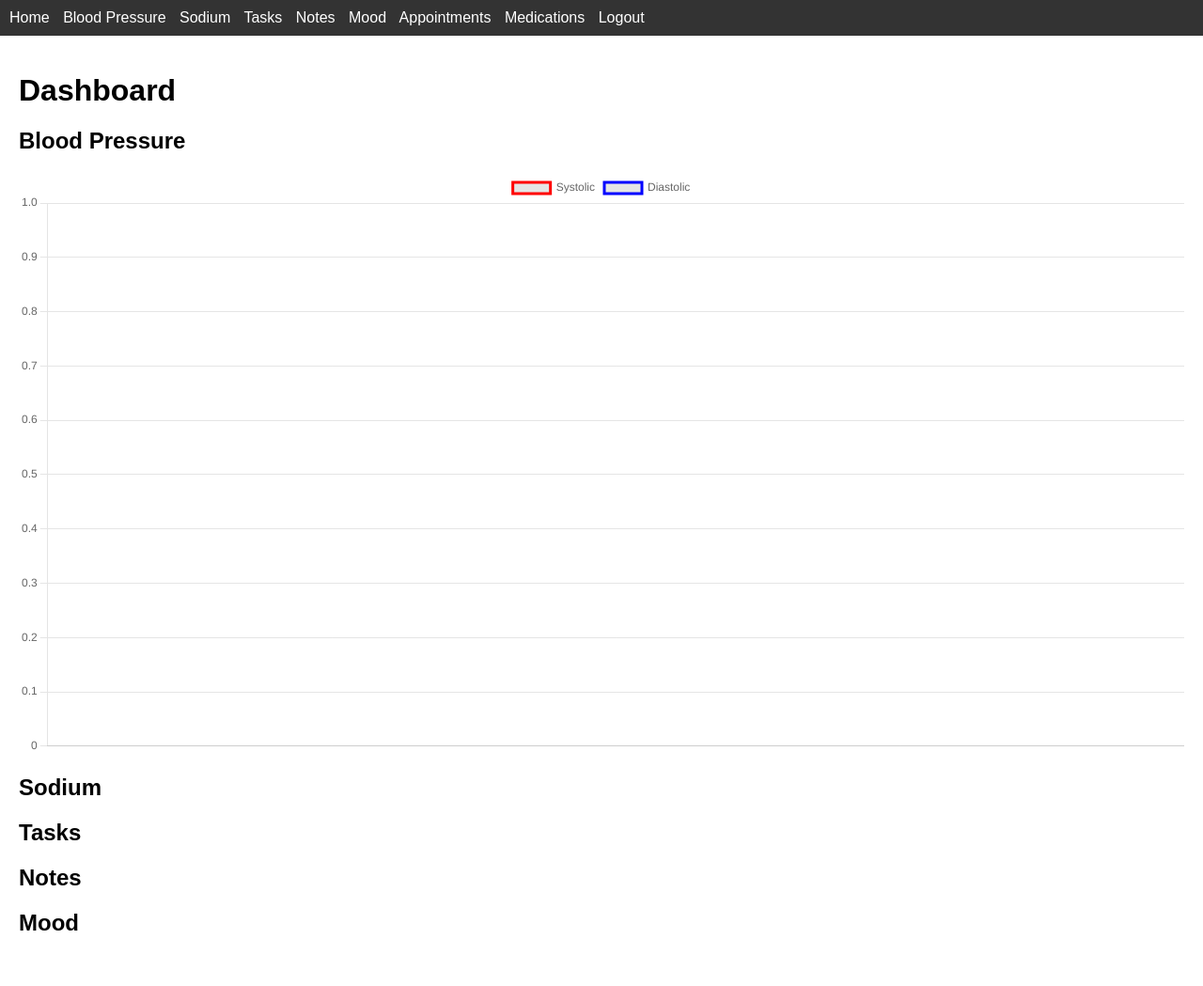
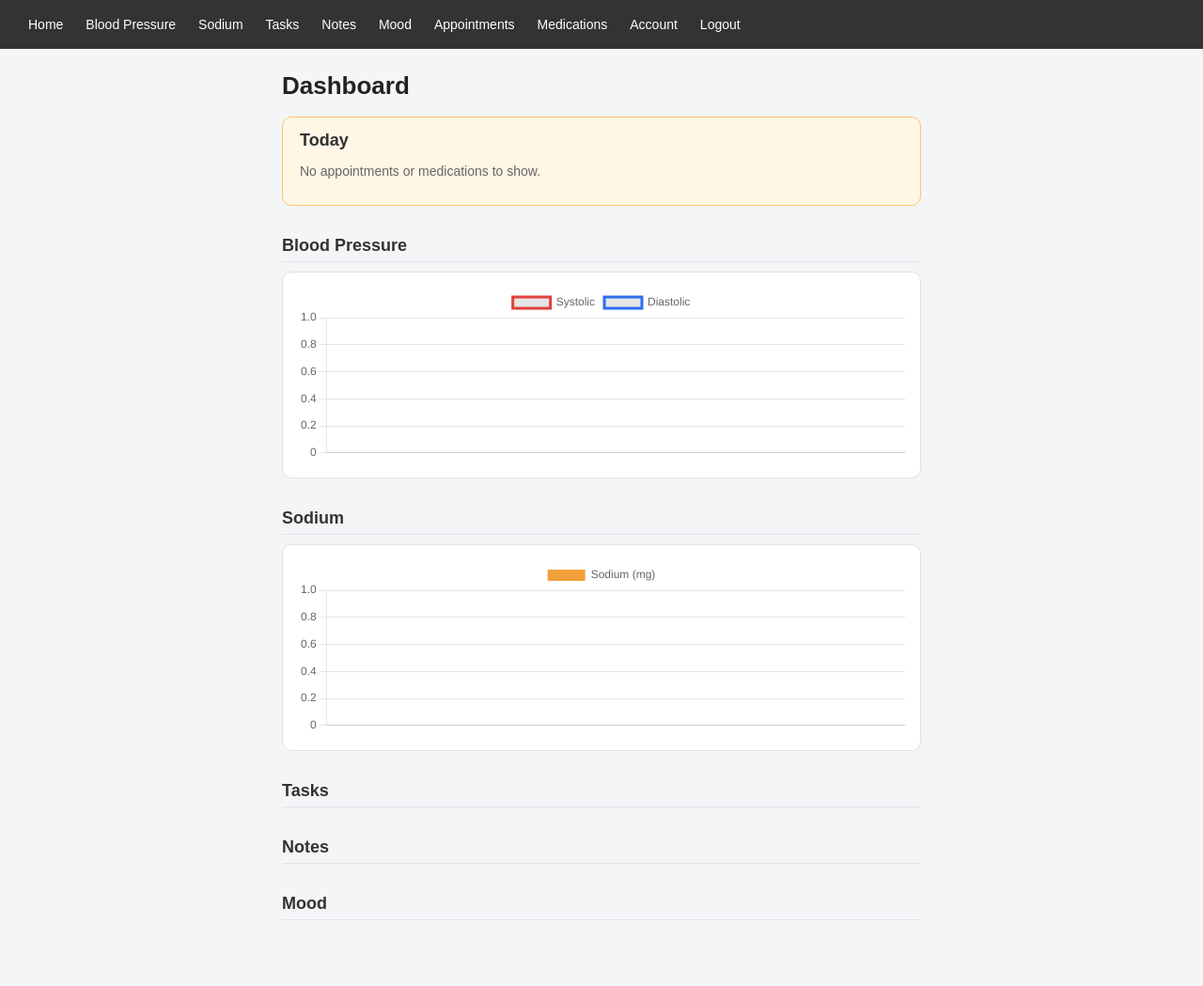
Before and after one commit to wjc1978/parent-dashboard, a Flask app: page / in a window 1280 px wide. Shown: the whole page at 94% size. Before the commit the page ends 990 px from the top, so only its background shows below. Run offline with Flask 3, Linux system fonts and the light colour scheme; the visitor is signed in with stand-in values (Sample User, id 1); data that the repository does not hold is empty.

Commit message:
Add caregiver access, visual reminders, and UI/chart polish
- Caregiver role linked to a parent via a generated share code, with
  all data routes scoped through User.data_owner_id()
- Dashboard "Today" panel surfaces due appointments and medications
- Sodium chart added alongside the BP chart
- Card/form/button styling pass; flash messages now actually render

```diff
--- a/app.py
+++ b/app.py
@@ -1,3 +1,7 @@
+import secrets
+import string
+from datetime import date
+
 from flask import Flask, render_template, redirect, url_for, flash
 from flask_sqlalchemy import SQLAlchemy
 from flask_login import LoginManager, login_user, logout_user, login_required, current_user
@@ -22,6 +26,13 @@ login_manager.login_view = "login"
 def load_user(user_id):
     return User.query.get(int(user_id))
 
+def generate_share_code():
+    alphabet = string.ascii_uppercase + string.digits
+    while True:
+        code = "".join(secrets.choice(alphabet) for _ in range(6))
+        if not User.query.filter_by(share_code=code).first():
+            return code
+
 
 
 
@@ -29,20 +40,29 @@ def load_user(user_id):
 @app.route("/")
 @login_required
 def dashboard():
-    bp_logs = BPLog.query.filter_by(user_id=current_user.id).order_by(BPLog.created_at.desc()).limit(10).all()
-    sodium_logs = SodiumLog.query.filter_by(user_id=current_user.id).order_by(SodiumLog.created_at.desc()).limit(10).all()
-    tasks = Task.query.filter_by(user_id=current_user.id).order_by(Task.date.asc()).all()
-    notes = Note.query.filter_by(user_id=current_user.id).order_by(Note.created_at.desc()).limit(5).all()
-    moods = MoodLog.query.filter_by(user_id=current_user.id).order_by(MoodLog.created_at.desc()).limit(7).all()
+    bp_logs = BPLog.query.filter_by(user_id=current_user.data_owner_id()).order_by(BPLog.created_at.desc()).limit(10).all()
+    sodium_logs = SodiumLog.query.filter_by(user_id=current_user.data_owner_id()).order_by(SodiumLog.created_at.desc()).limit(10).all()
+    tasks = Task.query.filter_by(user_id=current_user.data_owner_id()).order_by(Task.date.asc()).all()
+    notes = Note.query.filter_by(user_id=current_user.data_owner_id()).order_by(Note.created_at.desc()).limit(5).all()
+    moods = MoodLog.query.filter_by(user_id=current_user.data_owner_id()).order_by(MoodLog.created_at.desc()).limit(7).all()
+
+    todays_appointments = Appointment.query.filter_by(user_id=current_user.data_owner_id(), date=date.today()).order_by(Appointment.time.asc()).all()
+    todays_meds = Medication.query.filter_by(user_id=current_user.data_owner_id()).order_by(Medication.time.asc()).all()
 
     chart_logs = list(reversed(bp_logs))
     labels = [log.created_at.strftime("%m-%d") for log in chart_logs]
     systolic = [log.systolic for log in chart_logs]
     diastolic = [log.diastolic for log in chart_logs]
 
+    sodium_chart_logs = list(reversed(sodium_logs))
+    sodium_labels = [log.created_at.strftime("%m-%d") for log in sodium_chart_logs]
+    sodium_amounts = [log.amount_mg for log in sodium_chart_logs]
+
     return render_template("dashboard.html", bp_logs=bp_logs, sodium_logs=sodium_logs,
                            tasks=tasks, notes=notes, moods=moods,
-                           labels=labels, systolic=systolic, diastolic=diastolic)
+                           labels=labels, systolic=systolic, diastolic=diastolic,
+                           sodium_labels=sodium_labels, sodium_amounts=sodium_amounts,
+                           todays_appointments=todays_appointments, todays_meds=todays_meds)
 
 @app.route("/login", methods=["GET","POST"])
 def login():
@@ -61,9 +81,20 @@ def register():
     if form.validate_on_submit():
         if User.query.filter_by(email=form.email.data).first():
             flash("Email already registered")
+        elif form.role.data == "caregiver" and not form.share_code.data.strip():
+            flash("Caregivers must enter a share code")
         else:
             user = User(email=form.email.data,
-                        password=generate_password_hash(form.password.data))
+                        password=generate_password_hash(form.password.data),
+                        role=form.role.data)
+            if form.role.data == "caregiver":
+                parent = User.query.filter_by(share_code=form.share_code.data.strip().upper(), role="parent").first()
+                if not parent:
+                    flash("Invalid caregiver share code")
+                    return render_template("register.html", form=form)
+                user.parent_id = parent.id
+            else:
+                user.share_code = generate_share_code()
             db.session.add(user)
             db.session.commit()
             flash("Registered, please log in")
@@ -76,12 +107,23 @@ def logout():
     logout_user()
     return redirect(url_for("login"))
 
+@app.route("/account")
+@login_required
+def account():
+    parent = None
+    if current_user.role == "caregiver" and current_user.parent_id:
+        parent = User.query.get(current_user.parent_id)
+    caregivers = []
+    if current_user.role == "parent":
+        caregivers = User.query.filter_by(parent_id=current_user.id).all()
+    return render_template("account.html", parent=parent, caregivers=caregivers)
+
 @app.route("/bp", methods=["GET","POST"])
 @login_required
 def bp():
     form = BPForm()
     if form.validate_on_submit():
-        log = BPLog(user_id=current_user.id,
+        log = BPLog(user_id=current_user.data_owner_id(),
                     systolic=form.systolic.data,
                     diastolic=form.diastolic.data)
         db.session.add(log)
@@ -94,7 +136,7 @@ def bp():
 def sodium():
     form = SodiumForm()
     if form.validate_on_submit():
-        log = SodiumLog(user_id=current_user.id,
+        log = SodiumLog(user_id=current_user.data_owner_id(),
                         amount_mg=form.amount_mg.data)
         db.session.add(log)
         db.session.commit()
@@ -106,20 +148,20 @@ def sodium():
 def tasks():
     form = TaskForm()
     if form.validate_on_submit():
-        task = Task(user_id=current_user.id,
+        task = Task(user_id=current_user.data_owner_id(),
                     description=form.description.data,
                     date=form.date.data)
         db.session.add(task)
         db.session.commit()
         return redirect(url_for("tasks"))
-    tasks = Task.query.filter_by(user_id=current_user.id).order_by(Task.date.asc()).all()
+    tasks = Task.query.filter_by(user_id=current_user.data_owner_id()).order_by(Task.date.asc()).all()
     return render_template("tasks.html", form=form, tasks=tasks)
 
 @app.route("/tasks/<int:task_id>/toggle")
 @login_required
 def toggle_task(task_id):
     task = Task.query.get_or_404(task_id)
-    if task.user_id != current_user.id:
+    if task.user_id != current_user.data_owner_id():
         return redirect(url_for("tasks"))
     task.is_done = not task.is_done
     db.session.commit()
@@ -130,11 +172,11 @@ def toggle_task(task_id):
 def notes():
     form = NoteForm()
     if form.validate_on_submit():
-        note = Note(user_id=current_user.id, text=form.text.data)
+        note = Note(user_id=current_user.data_owner_id(), text=form.text.data)
         db.session.add(note)
         db.session.commit()
         return redirect(url_for("notes"))
-    notes = Note.query.filter_by(user_id=current_user.id).order_by(Note.created_at.desc()).all()
+    notes = Note.query.filter_by(user_id=current_user.data_owner_id()).order_by(Note.created_at.desc()).all()
     return render_template("notes.html", form=form, notes=notes)
 
 @app.route("/mood", methods=["GET","POST"])
@@ -142,7 +184,7 @@ def notes():
 def mood():
     form = MoodForm()
     if form.validate_on_submit():
-        log = MoodLog(user_id=current_user.id, mood_value=form.mood_value.data)
+        log = MoodLog(user_id=current_user.data_owner_id(), mood_value=form.mood_value.data)
         db.session.add(log)
         db.session.commit()
         return redirect(url_for("dashboard"))
@@ -154,7 +196,7 @@ def appointments():
     form = AppointmentForm()
     if form.validate_on_submit():
         appt = Appointment(
-            user_id=current_user.id,
+            user_id=current_user.data_owner_id(),
             title=form.title.data,
             date=form.date.data,
             time=form.time.data,
@@ -163,7 +205,7 @@ def appointments():
         db.session.add(appt)
         db.session.commit()
         return redirect(url_for("appointments"))
-    appts = Appointment.query.filter_by(user_id=current_user.id).order_by(Appointment.date.asc()).all()
+    appts = Appointment.query.filter_by(user_id=current_user.data_owner_id()).order_by(Appointment.date.asc()).all()
     return render_template("appointments.html", form=form, appts=appts)
 
 @app.route("/meds", methods=["GET","POST"])
@@ -172,7 +214,7 @@ def meds():
     form = MedicationForm()
     if form.validate_on_submit():
         med = Medication(
-            user_id=current_user.id,
+            user_id=current_user.data_owner_id(),
             name=form.name.data,
             dose=form.dose.data,
             time=form.time.data,
@@ -181,7 +223,7 @@ def meds():
         db.session.add(med)
         db.session.commit()
         return redirect(url_for("meds"))
-    meds = Medication.query.filter_by(user_id=current_user.id).all()
+    meds = Medication.query.filter_by(user_id=current_user.data_owner_id()).all()
     return render_template("meds.html", form=form, meds=meds)
 
 if __name__ == "__main__":
--- a/static/css/style.css
+++ b/static/css/style.css
@@ -1,25 +1,219 @@
+:root {
+  --bg: #f4f5f7;
+  --card: #ffffff;
+  --text: #222;
+  --muted: #666;
+  --border: #e0e2e6;
+  --primary: #2f6fed;
+  --primary-dark: #1f4fbf;
+  --accent: #333;
+  --warn-bg: #fff6e5;
+  --warn-border: #f3c96b;
+}
+
+* {
+  box-sizing: border-box;
+}
+
 body {
   font-family: Arial, sans-serif;
   margin: 0;
   padding: 0;
+  background: var(--bg);
+  color: var(--text);
 }
 
 nav {
-  background: #333;
+  background: var(--accent);
   color: white;
-  padding: 10px;
+  padding: 12px 20px;
+  display: flex;
+  flex-wrap: wrap;
+  gap: 4px;
+  align-items: center;
 }
 
 nav a {
   color: white;
-  margin-right: 10px;
+  padding: 6px 10px;
+  border-radius: 6px;
   text-decoration: none;
+  font-size: 14px;
+}
+
+nav a:hover {
+  background: rgba(255, 255, 255, 0.15);
 }
 
 main {
-  padding: 20px;
+  max-width: 720px;
+  margin: 0 auto;
+  padding: 24px 20px 60px;
 }
 
-h1, h2 {
-  margin-top: 20px;
+h1 {
+  margin-top: 0;
+  font-size: 26px;
 }
+
+h2 {
+  font-size: 18px;
+  color: var(--accent);
+  margin-top: 32px;
+  margin-bottom: 10px;
+  border-bottom: 1px solid var(--border);
+  padding-bottom: 6px;
+}
+
+form {
+  background: var(--card);
+  border: 1px solid var(--border);
+  border-radius: 10px;
+  padding: 18px 20px;
+  margin-bottom: 20px;
+}
+
+form p {
+  margin: 0 0 14px;
+}
+
+form p:last-child {
+  margin-bottom: 0;
+}
+
+label {
+  display: block;
+  font-size: 13px;
+  font-weight: bold;
+  color: var(--muted);
+  margin-bottom: 4px;
+}
+
+input[type="text"],
+input[type="password"],
+input[type="number"],
+input[type="date"],
+select,
+textarea {
+  width: 100%;
+  padding: 8px 10px;
+  border: 1px solid var(--border);
+  border-radius: 6px;
+  font-size: 14px;
+  font-family: inherit;
+  background: white;
+  color: var(--text);
+}
+
+textarea {
+  min-height: 70px;
+  resize: vertical;
+}
+
+input:focus,
+select:focus,
+textarea:focus {
+  outline: none;
+  border-color: var(--primary);
+  box-shadow: 0 0 0 3px rgba(47, 111, 237, 0.15);
+}
+
+input[type="submit"],
+button,
+.btn {
+  background: var(--primary);
+  color: white;
+  border: none;
+  padding: 9px 18px;
+  border-radius: 6px;
+  font-size: 14px;
+  cursor: pointer;
+}
+
+input[type="submit"]:hover,
+button:hover,
+.btn:hover {
+  background: var(--primary-dark);
+}
+
+ul {
+  list-style: none;
+  margin: 0;
+  padding: 0;
+}
+
+li {
+  background: var(--card);
+  border: 1px solid var(--border);
+  border-radius: 8px;
+  padding: 10px 14px;
+  margin-bottom: 8px;
+  font-size: 14px;
+}
+
+li a {
+  color: var(--primary);
+  margin-left: 10px;
+  text-decoration: none;
+  font-size: 13px;
+}
+
+li a:hover {
+  text-decoration: underline;
+}
+
+.reminders {
+  background: var(--warn-bg);
+  border: 1px solid var(--warn-border);
+  border-radius: 10px;
+  padding: 14px 18px;
+  margin-bottom: 24px;
+}
+
+.reminders h2 {
+  margin-top: 0;
+  border-bottom: none;
+  padding-bottom: 0;
+}
+
+.reminders ul li {
+  background: white;
+}
+
+.reminders .empty {
+  color: var(--muted);
+  font-size: 14px;
+}
+
+.chart-box {
+  background: var(--card);
+  border: 1px solid var(--border);
+  border-radius: 10px;
+  padding: 16px;
+  margin-bottom: 12px;
+}
+
+canvas {
+  max-width: 100%;
+}
+
+.flash {
+  background: #fdecea;
+  border: 1px solid #f5c2c0;
+  color: #9c2a25;
+  padding: 10px 14px;
+  border-radius: 8px;
+  margin-bottom: 16px;
+  font-size: 14px;
+}
+
+.share-code {
+  font-family: monospace;
+  font-size: 20px;
+  letter-spacing: 2px;
+  background: var(--card);
+  border: 1px dashed var(--primary);
+  padding: 10px 16px;
+  border-radius: 8px;
+  display: inline-block;
+}
--- a/static/js/charts.js
+++ b/static/js/charts.js
@@ -1,12 +1,11 @@
 document.addEventListener("DOMContentLoaded", () => {
-  const ctx = document.getElementById("bpChart");
-  if (!ctx) return;
+  const bpCtx = document.getElementById("bpChart");
+  if (bpCtx) {
+    const labels = JSON.parse(bpCtx.dataset.labels);
+    const systolic = JSON.parse(bpCtx.dataset.systolic);
+    const diastolic = JSON.parse(bpCtx.dataset.diastolic);
 
-  const labels = JSON.parse(ctx.dataset.labels);
-  const systolic = JSON.parse(ctx.dataset.systolic);
-  const diastolic = JSON.parse(ctx.dataset.diastolic);
-
-  new Chart(ctx, {
+    new Chart(bpCtx, {
       type: "line",
       data: {
         labels: labels,
@@ -14,14 +13,43 @@ document.addEventListener("DOMContentLoaded", () => {
           {
             label: "Systolic",
             data: systolic,
-          borderColor: "red"
+            borderColor: "#e0403d"
           },
           {
             label: "Diastolic",
             data: diastolic,
-          borderColor: "blue"
+            borderColor: "#2f6fed"
           }
         ]
+      },
+      options: {
+        responsive: true,
+        maintainAspectRatio: false
       }
     });
+  }
+
+  const sodiumCtx = document.getElementById("sodiumChart");
+  if (sodiumCtx) {
+    const labels = JSON.parse(sodiumCtx.dataset.labels);
+    const amounts = JSON.parse(sodiumCtx.dataset.amounts);
+
+    new Chart(sodiumCtx, {
+      type: "bar",
+      data: {
+        labels: labels,
+        datasets: [
+          {
+            label: "Sodium (mg)",
+            data: amounts,
+            backgroundColor: "#f3a13a"
+          }
+        ]
+      },
+      options: {
+        responsive: true,
+        maintainAspectRatio: false
+      }
     });
+  }
+});
--- a/templates/base.html
+++ b/templates/base.html
@@ -17,6 +17,7 @@
     <a href="{{ url_for('mood') }}">Mood</a>
     <a href="{{ url_for('appointments') }}">Appointments</a>
     <a href="{{ url_for('meds') }}">Medications</a>
+    <a href="{{ url_for('account') }}">Account</a>
     <a href="{{ url_for('logout') }}">Logout</a>
   {% else %}
     <a href="{{ url_for('login') }}">Login</a>
@@ -25,6 +26,13 @@
 </nav>
 
 <main>
+  {% with messages = get_flashed_messages() %}
+    {% if messages %}
+      {% for message in messages %}
+        <div class="flash">{{ message }}</div>
+      {% endfor %}
+    {% endif %}
+  {% endwith %}
   {% block content %}{% endblock %}
 </main>
 
--- a/templates/dashboard.html
+++ b/templates/dashboard.html
@@ -5,12 +5,30 @@
 
 <h1>Dashboard</h1>
 
+<div class="reminders">
+  <h2>Today</h2>
+  {% if todays_appointments or todays_meds %}
+    <ul>
+      {% for a in todays_appointments %}
+        <li>📅 {{ a.time }} — {{ a.title }}{% if a.notes %} ({{ a.notes }}){% endif %}</li>
+      {% endfor %}
+      {% for m in todays_meds %}
+        <li>💊 {{ m.time }} — {{ m.name }} ({{ m.dose }})</li>
+      {% endfor %}
+    </ul>
+  {% else %}
+    <p class="empty">No appointments or medications to show.</p>
+  {% endif %}
+</div>
+
 <h2>Blood Pressure</h2>
-<canvas id="bpChart"
-        data-labels='{{ labels|tojson }}'
-        data-systolic='{{ systolic|tojson }}'
-        data-diastolic='{{ diastolic|tojson }}'>
-</canvas>
+<div class="chart-box" style="height:220px">
+  <canvas id="bpChart"
+          data-labels='{{ labels|tojson }}'
+          data-systolic='{{ systolic|tojson }}'
+          data-diastolic='{{ diastolic|tojson }}'>
+  </canvas>
+</div>
 <ul>
   {% for log in bp_logs %}
     <li>{{ log.created_at }} — {{ log.systolic }}/{{ log.diastolic }}</li>
@@ -18,6 +36,12 @@
 </ul>
 
 <h2>Sodium</h2>
+<div class="chart-box" style="height:220px">
+  <canvas id="sodiumChart"
+          data-labels='{{ sodium_labels|tojson }}'
+          data-amounts='{{ sodium_amounts|tojson }}'>
+  </canvas>
+</div>
 <ul>
   {% for log in sodium_logs %}
     <li>{{ log.created_at }} — {{ log.amount_mg }} mg</li>
--- a/templates/register.html
+++ b/templates/register.html
@@ -5,6 +5,8 @@
   {{ form.hidden_tag() }}
   <p>{{ form.email.label }}<br>{{ form.email }}</p>
   <p>{{ form.password.label }}<br>{{ form.password }}</p>
+  <p>{{ form.role.label }}<br>{{ form.role }}</p>
+  <p>{{ form.share_code.label }}<br>{{ form.share_code }}</p>
   <p>{{ form.submit }}</p>
 </form>
 {% endblock %}
```
Also changed, not shown: forms.py (+8 -0 lines), models.py (+7 -0 lines), templates/account.html (added, +28 -0 lines). Lines whose indentation alone changed are shown as unchanged.
